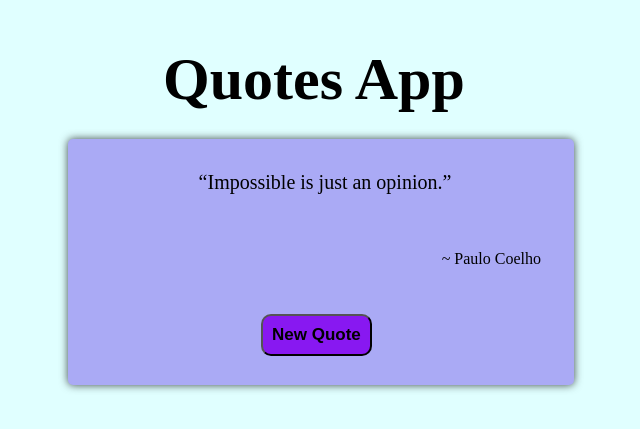
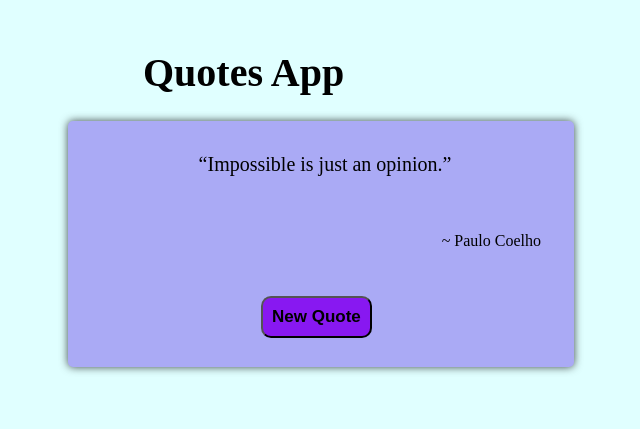
Before and after one commit to Ishazaka/Quotes-App, a plain HTML site: page index.html in a window 1280 px wide. Shown: the part 211-640 px from the top of the page, without its empty margins (319-959 px from the left). Drawn offline with Linux system fonts and the light colour scheme.

Commit message:
Update style.css

```diff
--- a/style.css
+++ b/style.css
@@ -8,8 +8,8 @@ background-color: lightcyan;
 
 }
 h1{
-margin-left: 100px;
-font-size: 60px;
+margin-left: 80px;
+font-size: 40px;
 margin-bottom: 25px;
 
 }
```
